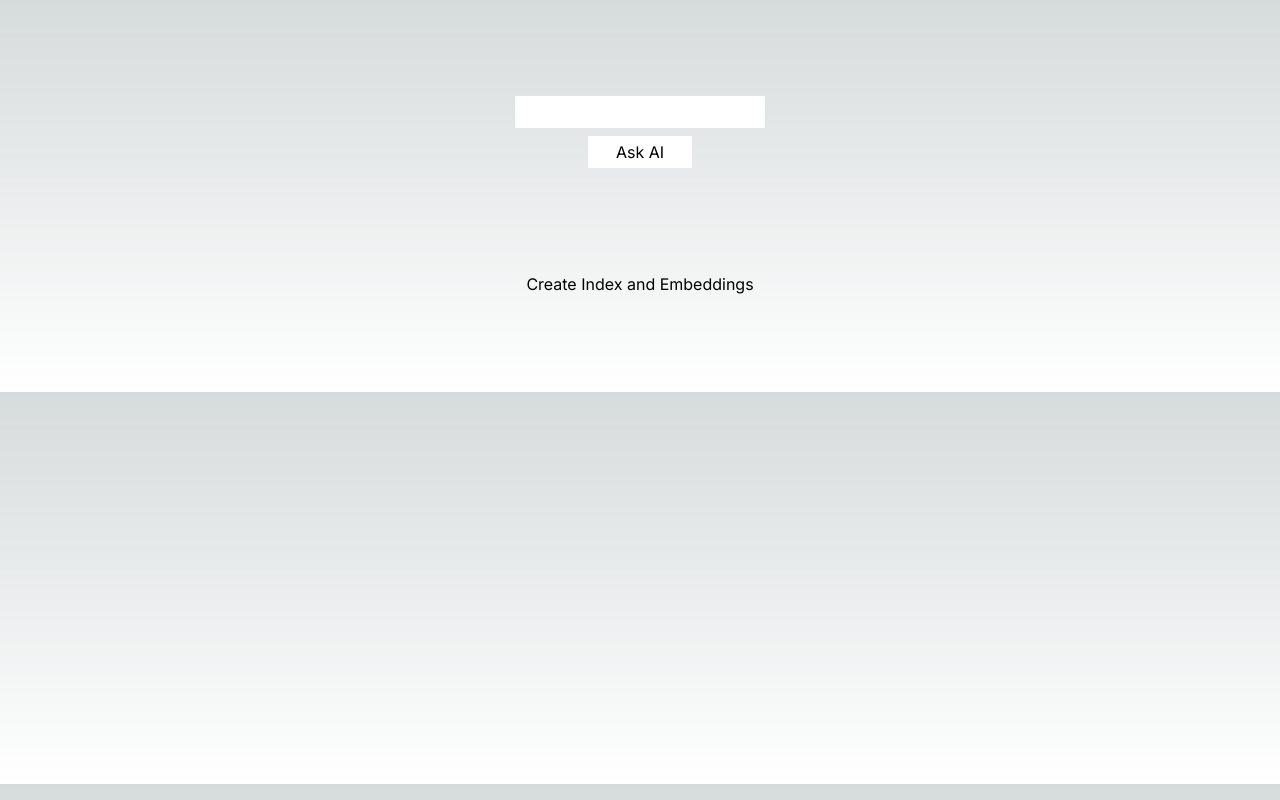
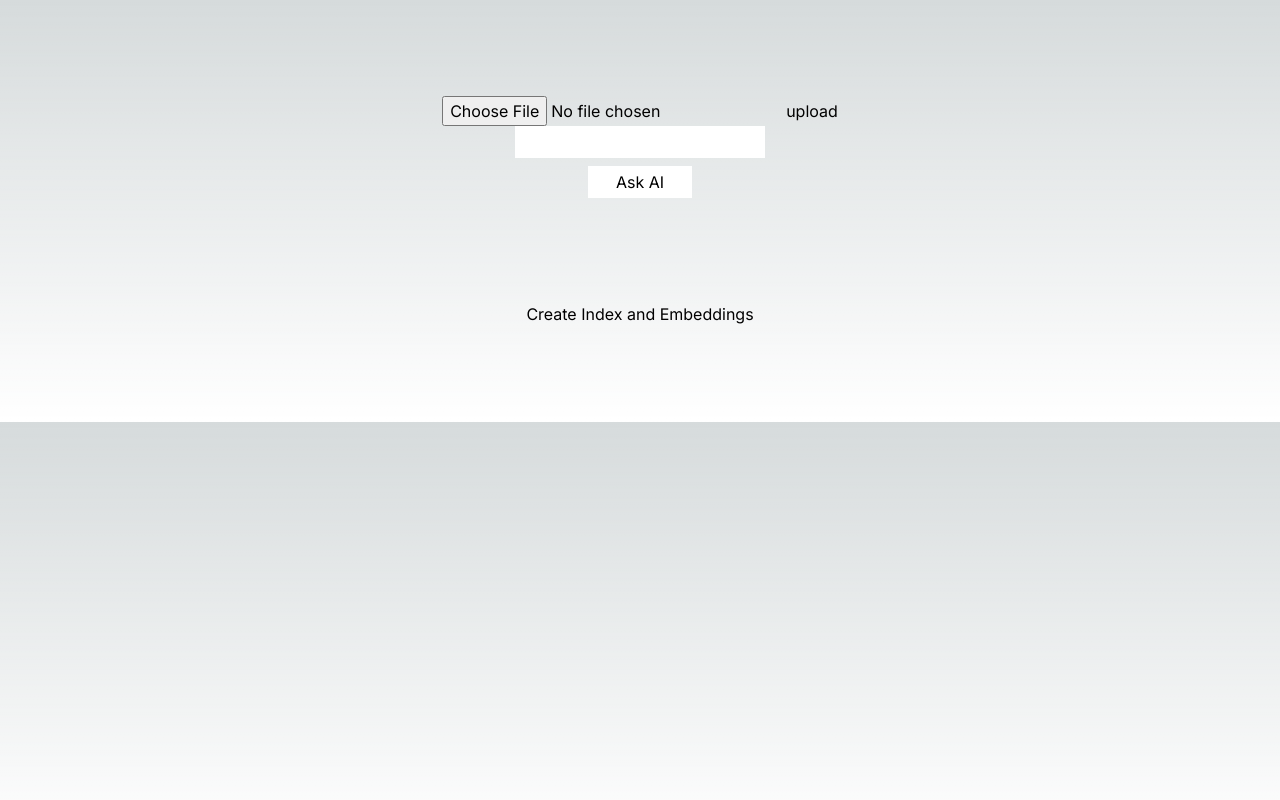
Before and after one commit to Urias-T/StudyBuddy, a Next.js app: page / in a window 1280 px wide. Built offline with nearby package versions, Linux system fonts and the light colour scheme.

Commit message:
frontend for file upload

```diff
--- a/app/page.tsx
+++ b/app/page.tsx
@@ -9,6 +9,7 @@ export default function Home() {
   const [history, setHistory] = useState<{ role: string; content: string }[]>([]);
   const [loading, setLoading] = useState(false)
   const [sources, setSources] = useState<{ loc: string; txtPath: string }[]>([]);
+  const [file, setFile] = useState<File>();
 
   async function createIndexAndEmbeddings() {
     try {
@@ -52,8 +53,35 @@ export default function Home() {
     }
   }
 
+  const uploadFile = async (e: React.FormEvent<HTMLFormElement>) => {
+    e.preventDefault()
+    if (!file) return
+
+    try {
+      const data = new FormData()
+      data.set("file", file)
+
+      const res = await fetch("/api/upload", {
+        method: "POST",
+        body: data
+      })
+
+      if (!res.ok) throw new Error(await res.text())
+    } catch (e: any) {
+      console.error(e)
+    }
+  }
+
   return (
     <main className="flex flex-col items-center justify-between p-24">
+      <form onSubmit={uploadFile}>
+        <input
+          type="file"
+          name="file"
+          onChange={(e) => setFile(e.target.files?.[0])}
+          />
+        <input type="submit" value="upload" />
+      </form>
       <input className="text-black px-2 py-1" onChange={e => setQuery(e.target.value)}/>
       <button className="px-7 py-1 rounded-2x1 bg-white text-black mt-2 mb-2" onClick={sendQuery}>Ask AI</button>
       {
```
